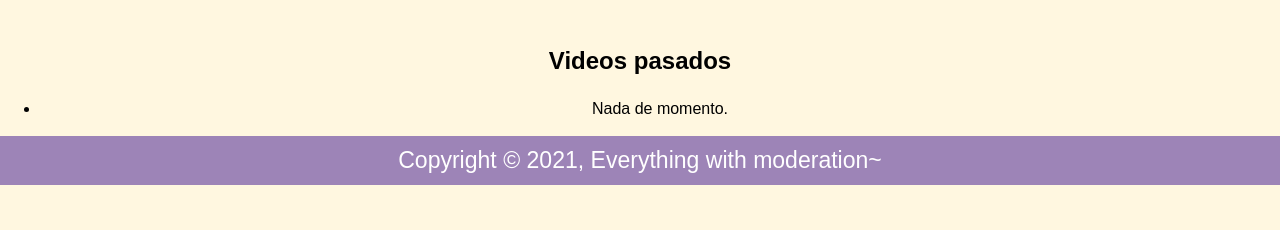
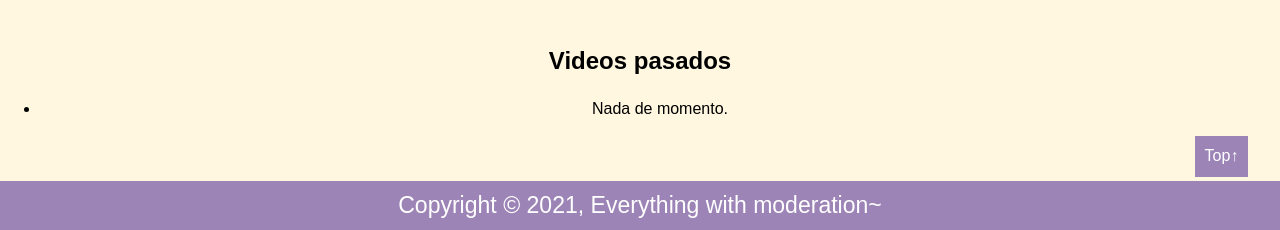
Before and after one commit to Trueless/Trueless.github.io, a plain HTML site: page sections/videos.html in a window 1280 px wide. Shown: the part 2209-2439 px from the top of the page. Before the commit the page ends 2394 px from the top, so only its background shows below. Drawn offline with Linux system fonts and the light colour scheme; a web font is replaced by a local one.

Commit message:
Agregado botón para volver a la navbar en la seccion videos

```diff
--- a/css/video.css
+++ b/css/video.css
@@ -83,6 +83,20 @@ p {
   text-align: center;
 }
 
+.top-btn {
+  position: relative;
+  height: 45px;
+}
+
+.top-btn .btn {
+  position: absolute;
+  right: 2em;
+  background-color: #9d84b7;
+  color: white;
+  padding: 0.6rem;
+  margin: 0;
+}
+
 #footer {
   background-color: #9d84b7;
   color: white;
--- a/sections/videos.html
+++ b/sections/videos.html
@@ -70,6 +70,11 @@
         <li>Nada de momento.</li>
       </ul>
     </div>
+
+    <div class="top-btn">
+      <a href="#navbar" class="btn">Top&uarr;</a>
+    </div>
+
     <footer id="footer">
       <p>Copyright &copy; 2021, Everything with moderation~</p>
     </footer>
```
Also changed, not shown: 1 other file.
